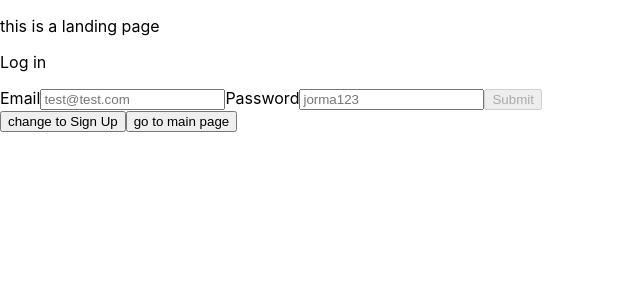
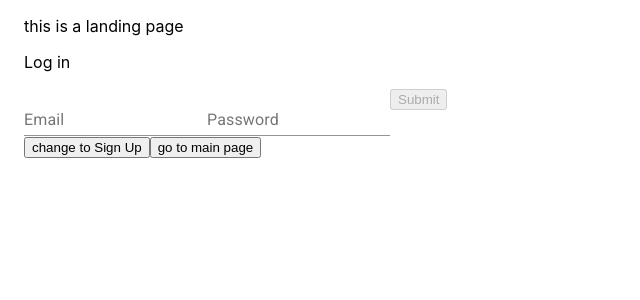
Before and after one commit to tommitah/innoFrontend, a React (Create React App) app: page / in a window 1280 px wide. Shown: the top 300 px of the page, without its empty margins (0-640 px from the left). Built offline with nearby package versions, Linux system fonts and the light colour scheme.

Commit message:
Added material ui textfield

```diff
--- a/package.json
+++ b/package.json
@@ -3,6 +3,7 @@
   "version": "0.1.0",
   "private": true,
   "dependencies": {
+    "@material-ui/core": "^4.11.0",
     "@testing-library/jest-dom": "^4.2.4",
     "@testing-library/react": "^9.5.0",
     "@testing-library/user-event": "^7.2.1",
--- a/public/index.html
+++ b/public/index.html
@@ -24,6 +24,7 @@
       work correctly both with client-side routing and a non-root public URL.
       Learn how to configure a non-root public URL by running `npm run build`.
     -->
+    <link rel="stylesheet" href="https://fonts.googleapis.com/css?family=Roboto:300,400,500,700&display=swap" />
     <title>React App</title>
   </head>
   <body>
--- a/src/App.js
+++ b/src/App.js
@@ -1,10 +1,14 @@
 import React from 'react'
 import { Switch, Route } from 'react-router-dom'
+
 import LandingPage from './components/LandingPage'
 import Home from './components/Home'
 
+import { Container } from '@material-ui/core'
+
 const App = () => {
   return (
+    <Container>
       <Switch>
         <Route path="/home">
           <Home />
@@ -13,6 +17,7 @@ const App = () => {
           <LandingPage />
         </Route>
       </Switch>
+    </Container>
   )
 }
 
--- a/src/components/FormField.js
+++ b/src/components/FormField.js
@@ -1,10 +1,14 @@
 import React from 'react'
 import { useField } from 'formik'
 
-export const TextField = ({ label, ...props }) => {
+import { TextField } from '@material-ui/core'
+
+export const FormikTextField = ({ label, ...props }) => {
   const [field, meta] = useField(props)
 
-  return (
+  //viimenen tapa todennäköisesti paras
+
+  /*return (
     <>
       <label htmlFor={props.id || props.name}>{label}</label>
       <input {...field} {...props} />
@@ -12,10 +16,32 @@ export const TextField = ({ label, ...props }) => {
         <div style={{ color: 'red' }} className="error">{meta.error}</div>
       ) : null}
     </>
+  )*/
+  /*return (
+    <>
+      <Field
+        {...props}
+        label={label}
+        as={TextField}
+        error={meta.touched && meta.error}
+        helperText={<ErrorMessage name={props.name} />}
+      />
+    </>
+  )*/
+  return (
+    <>
+      <TextField
+        {...field}
+        {...props}
+        label={label}
+        error={meta.touched && meta.error ? true : false}
+        helperText={meta.touched && meta.error ? meta.error : null}
+      />
+    </>
   )
 }
 
-export const SelectField = ({ options, label, ...props }) => {
+export const FormikSelectField = ({ options, label, ...props }) => {
   const [field, meta] = useField(props)
   return (
     <>
--- a/src/components/LandingPage/LogInForm.js
+++ b/src/components/LandingPage/LogInForm.js
@@ -1,6 +1,7 @@
 import React from 'react'
 import { Formik, Form } from 'formik'
-import { TextField } from '../FormField'
+
+import { FormikTextField } from '../FormField'
 
 const LogInForm = ({ submit }) => {
   return (
@@ -27,13 +28,13 @@ const LogInForm = ({ submit }) => {
       >
         {({ isValid, dirty }) => (
           <Form>
-            <TextField
+            <FormikTextField
               label="Email"
               name="email"
               type="text"
               placeholder="test@test.com"
             />
-            <TextField
+            <FormikTextField
               label="Password"
               name="password"
               type="password"
--- a/src/components/LandingPage/SignUpForm.js
+++ b/src/components/LandingPage/SignUpForm.js
@@ -1,6 +1,6 @@
 import React from 'react'
 import { Formik, Form } from 'formik'
-import { TextField, SelectField } from '../FormField'
+import { FormikTextField, FormikSelectField } from '../FormField'
 
 
 const SignUpForm = ({ submit }) => {
@@ -50,31 +50,31 @@ const SignUpForm = ({ submit }) => {
       >
         {({ isValid, dirty }) => (
           <Form>
-            <TextField
+            <FormikTextField
               label="Name"
               name="name"
               type="text"
               placeholder="jarmo"
             />
-            <TextField
+            <FormikTextField
               label="Email"
               name="email"
               type="text"
               placeholder="test@test.com"
             />
-            <TextField
+            <FormikTextField
               label="Password"
               name="password"
               type="password"
               placeholder="jorma123"
             />
-            <TextField
+            <FormikTextField
               label="Password Again"
               name="passwordAgain"
               type="password"
               placeholder="jorma123"
             />
-            <SelectField
+            <FormikSelectField
               label="User"
               name="user"
               options={userOptions}
```
Also changed, not shown: 1 other file (tests, documents, lock files or other folders). Lines whose indentation alone changed are shown as unchanged.
